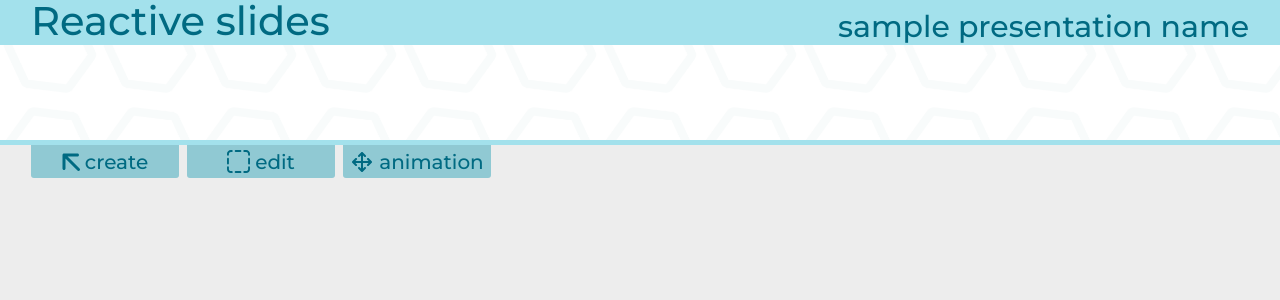
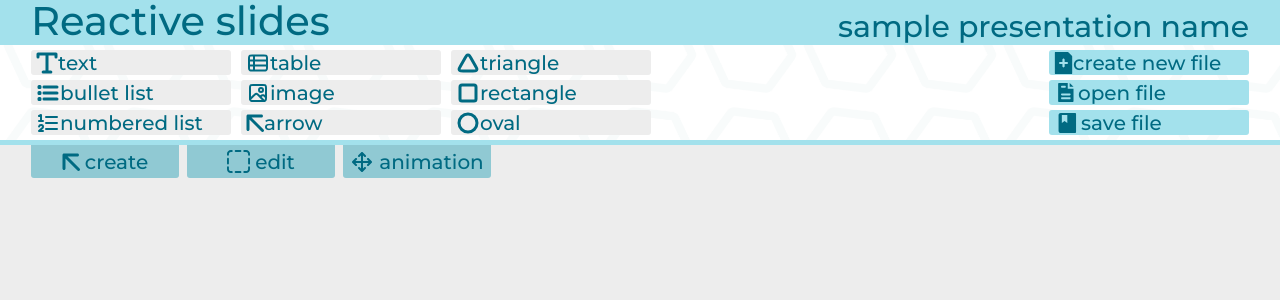
Before and after one commit to dan3rty/Reactive-slides, a React (Create React App) app: page / in a window 1280 px wide. Shown: the top 300 px of the page. Built offline with nearby package versions, Linux system fonts and the light colour scheme.

Commit message:
HOT-FIX REACT NEW COMPONENTS

```diff
--- a/src/common/components/buttons/Button.css
+++ b/src/common/components/buttons/Button.css
@@ -8,17 +8,23 @@
 
 .medium {
 	width: 200px;
-	height: 30px;
+	height: 25px;
 	display: flex;
 	align-items: center;
 	border-radius: 3px;
+	padding-left: 5px;
+	box-sizing: border-box;
+	cursor: pointer;
 }
 
 .small {
-	width: 30px;
-	height: 30px;
+	width: 25px;
+	height: 25px;
 	display: flex;
 	align-items: center;
 	justify-content: center;
 	border-radius: 3px;
+	padding-left: 5px;
+	box-sizing: border-box;
+	cursor: pointer;
 }
--- a/src/common/components/buttons/Button.tsx
+++ b/src/common/components/buttons/Button.tsx
@@ -1,5 +1,6 @@
-import React, { FC } from 'react'
+import React from 'react'
 import './Button.css'
+import { ReactNode } from 'react'
 
 type sizes = 'small' | 'medium'
 type styles = 'light' | 'dark'
@@ -8,24 +9,21 @@ type ButtonProps = {
 	text?: string
 	style: styles
 	size: sizes
-	icon: FC
+	icon: ReactNode
 }
 function Button(props: ButtonProps) {
 	if (props.size === 'medium' && props.text) {
 		return (
-			<div className={'medium' + props.style}>
-				<props.icon></props.icon>
+			<div className={'medium' + ' ' + props.style}>
+				{props.icon}
 				<span>{props.text}</span>
 			</div>
 		)
 	}
 	if (props.size === 'small') {
-		return (
-			<div className={'small' + props.style}>
-				<props.icon></props.icon>
-			</div>
-		)
+		return <div className={'small' + ' ' + props.style}>{props.icon}</div>
 	}
+	return <div className={'medium'}></div>
 }
 
 export { Button }
--- a/src/common/icons/icons.tsx
+++ b/src/common/icons/icons.tsx
@@ -82,7 +82,6 @@ const BulletListIcon = (
 			stroke-linecap="round"
 			stroke-linejoin="round"
 		/>
-		<rect width="24" height="24" stroke="black" />
 	</svg>
 )
 
--- a/src/editor/toolBar/settingBar/SettingBar.css
+++ b/src/editor/toolBar/settingBar/SettingBar.css
@@ -4,5 +4,10 @@
 	border-bottom: #a3e1ec;
 	border-bottom-width: 5px;
 	border-bottom-style: solid;
+	display: flex;
+	justify-content: space-between;
+	align-items: center;
+	padding-left: 31px;
+	padding-right: 31px;
 	box-sizing: border-box;
 }
--- a/src/editor/toolBar/settingBar/SettingBar.tsx
+++ b/src/editor/toolBar/settingBar/SettingBar.tsx
@@ -1,7 +1,14 @@
 import React from 'react'
 import './SettingBar.css'
+import { FileSettings } from './fileSettings/FileSettings'
+import { AddBar } from './addBar/AddBar'
 function SettingBar() {
-	return <div className="SettingBar"></div>
+	return (
+		<div className="SettingBar">
+			<AddBar></AddBar>
+			<FileSettings></FileSettings>
+		</div>
+	)
 }
 
 export { SettingBar }
--- /dev/null
+++ b/src/editor/toolBar/settingBar/addBar/AddBar.css
@@ -0,0 +1,5 @@
+.add-bar {
+	display: grid;
+	grid-template-columns: 210px 210px 210px;
+	grid-template-rows: 30px 30px;
+}
--- /dev/null
+++ b/src/editor/toolBar/settingBar/addBar/AddBar.tsx
@@ -0,0 +1,36 @@
+import React from 'react'
+import './AddBar.css'
+import { Button } from '../../../../common/components/buttons/Button'
+import {
+	ArrowIcon,
+	BulletListIcon,
+	ImageIcon,
+	NumberedListIcon,
+	OvalIcon,
+	SquareIcon,
+	TableIcon,
+	TextIcon,
+	TriangleIcon,
+} from '../../../../common/icons/icons'
+function AddBar() {
+	return (
+		<div className="add-bar">
+			<Button style="light" size="medium" icon={TextIcon} text="text"></Button>
+			<Button style="light" size="medium" icon={TableIcon} text="table"></Button>
+			<Button style="light" size="medium" icon={TriangleIcon} text="triangle"></Button>
+			<Button style="light" size="medium" icon={BulletListIcon} text="bullet list"></Button>
+			<Button style="light" size="medium" icon={ImageIcon} text="image"></Button>
+			<Button style="light" size="medium" icon={SquareIcon} text="rectangle"></Button>
+			<Button
+				style="light"
+				size="medium"
+				icon={NumberedListIcon}
+				text="numbered list"
+			></Button>
+			<Button style="light" size="medium" icon={ArrowIcon} text="arrow"></Button>
+			<Button style="light" size="medium" icon={OvalIcon} text="oval"></Button>
+		</div>
+	)
+}
+
+export { AddBar }
--- /dev/null
+++ b/src/editor/toolBar/settingBar/fileSettings/FileSettings.css
@@ -0,0 +1,6 @@
+.FileSettings {
+	height: 100%;
+	display: flex;
+	flex-direction: column;
+	justify-content: space-evenly;
+}
--- /dev/null
+++ b/src/editor/toolBar/settingBar/fileSettings/FileSettings.tsx
@@ -0,0 +1,15 @@
+import React from 'react'
+import './FileSettings.css'
+import { Button } from '../../../../common/components/buttons/Button'
+import { CreateIcon, OpenIcon, SaveIcon } from '../../../../common/icons/icons'
+function FileSettings() {
+	return (
+		<div className="FileSettings">
+			<Button style="dark" size="medium" icon={CreateIcon} text="create new file"></Button>
+			<Button style="dark" size="medium" icon={OpenIcon} text="open file"></Button>
+			<Button style="dark" size="medium" icon={SaveIcon} text="save file"></Button>
+		</div>
+	)
+}
+
+export { FileSettings }
```
